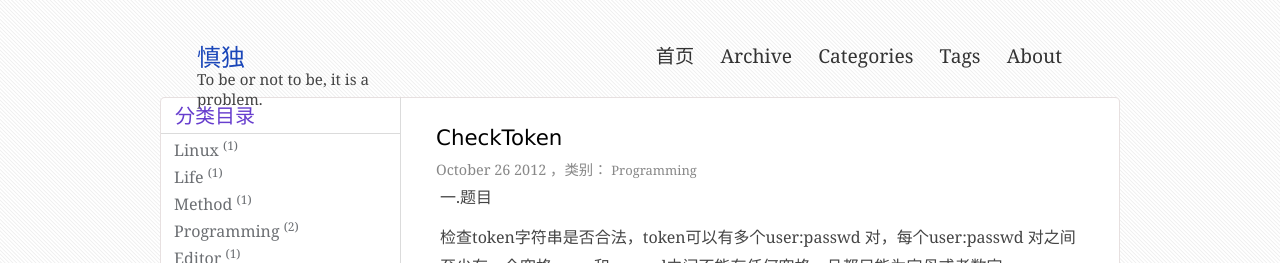
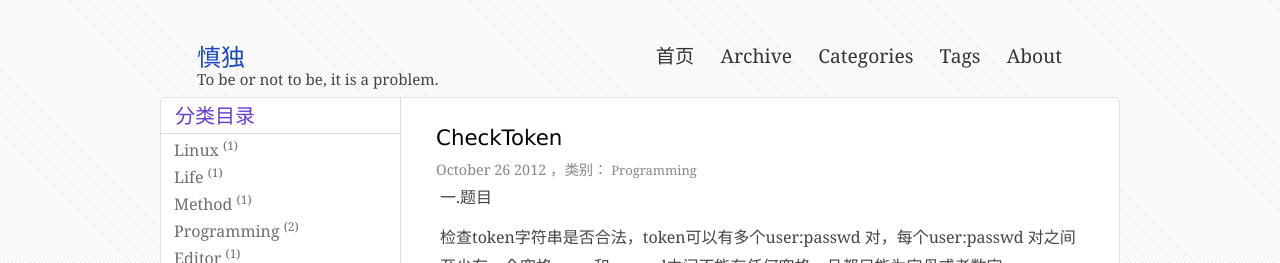
Before and after one commit to sealook/signifox.github.com, a Jekyll site: the page built from index.html, in a window 1280 px wide. Shown: the top 263 px of the page. Built offline with Jekyll 4.4.1, drawn with Linux system fonts in a browser that asks for light colours; Markdown is read by kramdown in place of the engine named in the settings; the list of posts is cut into pages by our own code; comment, search, counter and statistics services are not loaded.

Commit message:
Signed-off-by: signifox <signifox@gmail.com>

```diff
--- a/media/css/style.css
+++ b/media/css/style.css
@@ -59,7 +59,7 @@ header{margin:2em 5px 1em 5px; padding:13px 0 0;height:36px;}
 aside{float:left;width:240px;}
 footer{clear:both;padding:0 0 9px;text-align:left;margin-bottom: 1em;}
 
-header .hgroup{float:left;display:inline-block;max-width:180px;height:35px;_zoom:1;margin-left: 2em;}
+header .hgroup{float:left;display:inline-block;max-width:280px;height:35px;_zoom:1;margin-left: 2em;}
 header h1,header .description{text-align:left;}
 header h1{float:left;overflow:hidden;display:inline;line-height:1;font-size:1.5em;}
 header h1,header h1 a{color:#1b47B9;}
```
